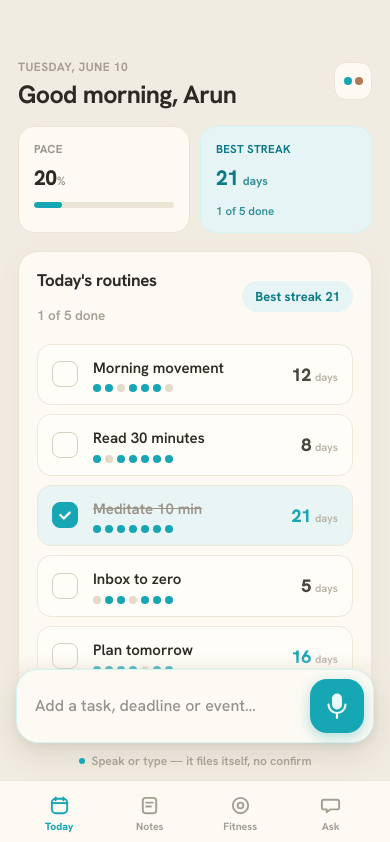
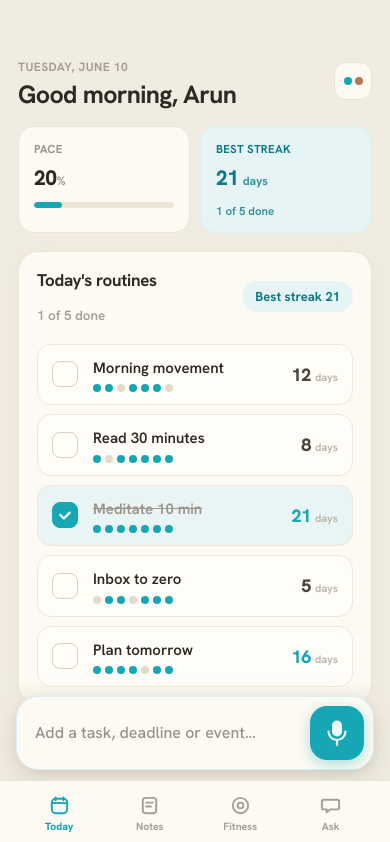
Before and after one commit to dhananjai-singh/Personal-Command-Center, a Next.js app: page / in a window 390 px wide. Shown: the top 842 px of the page. Built offline with nearby package versions, Linux system fonts and the light colour scheme.

Commit message:
Remove mobile capture caption that added a gap above the nav

```diff
--- a/components/primitives/CaptureBar.tsx
+++ b/components/primitives/CaptureBar.tsx
@@ -240,37 +240,6 @@ export function CaptureBar({ variant = "desktop", onSubmit, parsing = false }: C
         </div>
       )}
 
-      {/* Mobile caption */}
-      {isMobile && !parsing && (
-        <div
-          style={{
-            display: "flex",
-            alignItems: "center",
-            justifyContent: "center",
-            gap: 7,
-            marginTop: 9,
-          }}
-        >
-          <span
-            style={{
-              width: 6,
-              height: 6,
-              borderRadius: "50%",
-              background: "var(--accent)",
-              display: "block",
-            }}
-          />
-          <span
-            style={{
-              fontSize: 12,
-              color: "var(--ink-mute)",
-              fontWeight: 600,
-            }}
-          >
-            Speak or type — it files itself, no confirm
-          </span>
-        </div>
-      )}
     </div>
   );
 }
```
